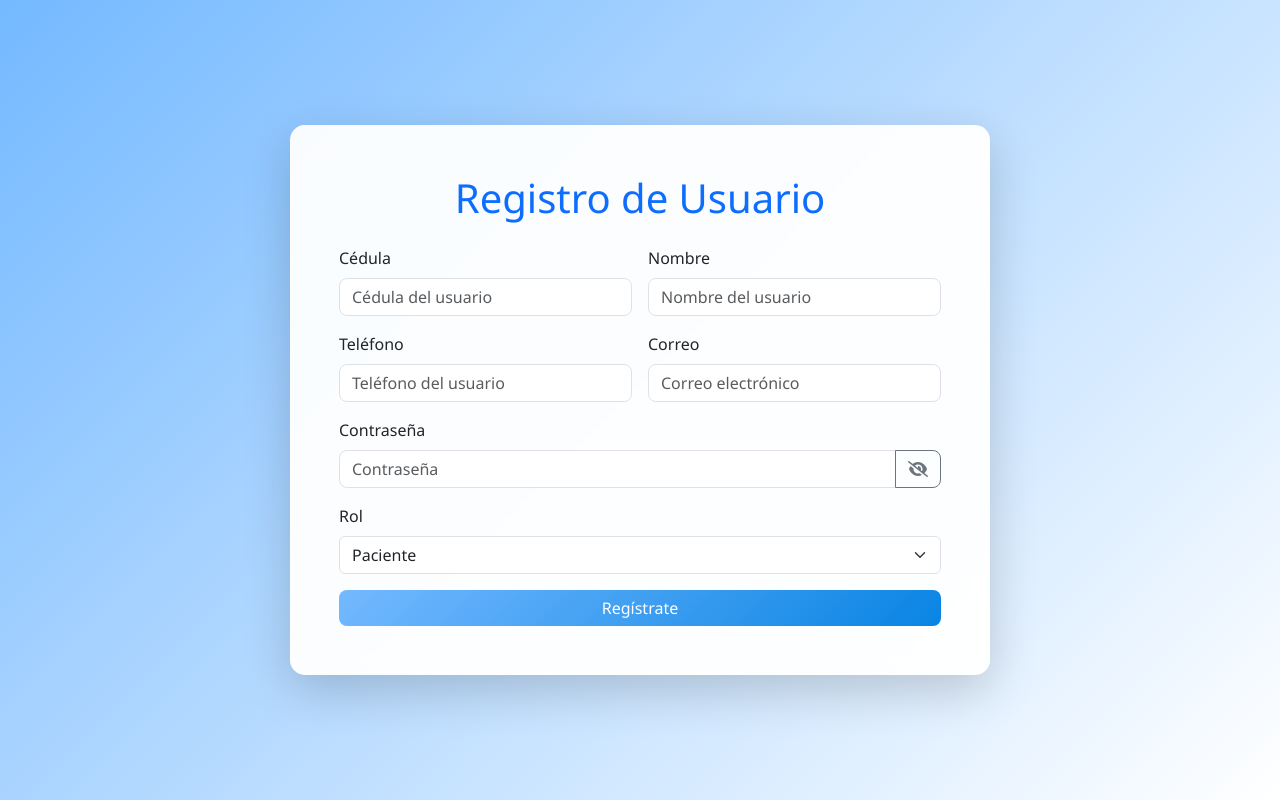
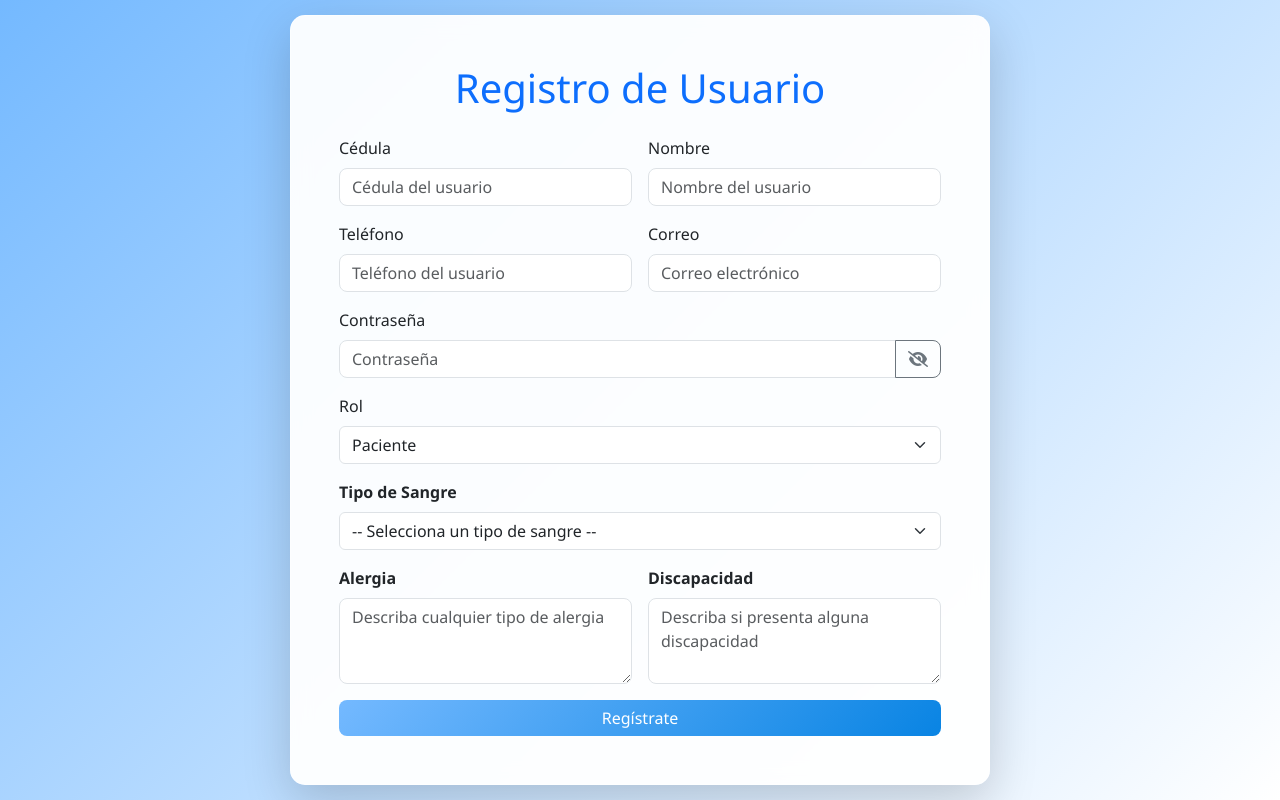
Before and after one commit to abecerrabe/Sistema-de-coordinaci-n-de-citas-m-dicas, a PHP site: page /src/pages/registroUsuario.php in a window 1280 px wide. Run offline with PHP 8.4, Linux system fonts and the light colour scheme.

Commit message:
Se agrega datos al crear paciente y se agrega permisos y  datos al navegador

```diff
--- a/src/js/validacionRol.js
+++ b/src/js/validacionRol.js
@@ -19,11 +19,16 @@ function validacionRol() {
     const especialidadSelect = document.getElementById("especialidad");
     const horarioAtencionSelect = document.getElementById("horario_atencion");
 
+    const pacienteContainer = document.getElementById("paciente-container");
+    /*
+     const alergiaTextArea = document.getElementById("alergia");
+     const discapacidadTextArea = document.getElementById("discapacidad"); */
+
     function toggleEspecialidad() {
         if (rolSelect.value === "medico") {
-            // Mostrar contenedor
+            // Mostrar el contenedor de especialidades
             especialidadContainer.style.display = "block";
-            // Cargar opciones solo si aún no se han cargado
+
             if (especialidadSelect.options.length <= 1) {
                 fetch("../php/getCargos.php")
                     .then(res => res.text())
@@ -32,12 +37,22 @@ function validacionRol() {
                     })
                     .catch(err => console.error("Error cargando especialidades:", err));
             }
+
+            // Ocultar datos de paciente si está visible
+            pacienteContainer.style.display = "none";
+
+        } else if (rolSelect.value === "paciente") {
+            // Mostrar campos de paciente
+            pacienteContainer.style.display = "block";
+            especialidadContainer.style.display = "none";
+
         } else {
-            // Ocultar si no es médico
+            // Si es administrador u otro rol, ocultar ambos
             especialidadContainer.style.display = "none";
-            especialidadSelect.innerHTML = '<option value="">-- Selecciona una especialidad --</option>';
+            pacienteContainer.style.display = "none";
         }
     }
+
     function toggleTurnos() {
         if (rolSelect.value === "medico") {
             // Mostrar contenedor
--- a/src/pages/registroUsuario.php
+++ b/src/pages/registroUsuario.php
@@ -27,8 +27,8 @@ require_once "../php/rutas.php";
         <?php unset($_SESSION["error"]); ?>
       <?php endif; ?>
 
-      <form id="formRegistro" action=<?php echo $rutaUsuarioPHP?> method="POST" class="row g-3">
-        <?php if (isset($_GET['accion']) && $_GET['accion'] == 'crear'): unset($_SESSION['dataTemp'])?>
+      <form id="formRegistro" action=<?php echo $rutaUsuarioPHP ?> method="POST" class="row g-3">
+        <?php if (isset($_GET['accion']) && $_GET['accion'] == 'crear'): unset($_SESSION['dataTemp']) ?>
           <input type="hidden" name="accionGestionar" value="crear">
         <?php endif; ?>
 
@@ -88,6 +88,73 @@ require_once "../php/rutas.php";
           </select>
         </div>
 
+        <div id="paciente-container" class="col-12 mt-3" style="display: none;">
+          <!-- Tipo de Sangre -->
+          <div class="mb-3">
+            <label for="tipo_sangre" class="form-label fw-semibold">Tipo de Sangre</label>
+            <select class="form-select" id="tipo_sangre" name="tipo_sangre" required>
+              <option value="">-- Selecciona un tipo de sangre --</option>
+              <option value="A+" <?php echo ($_SESSION['dataTemp']['tipo_sangre'] ?? '') === 'A+' ? 'selected' : ''; ?>>A+</option>
+              <option value="A-" <?php echo ($_SESSION['dataTemp']['tipo_sangre'] ?? '') === 'A-' ? 'selected' : ''; ?>>A-</option>
+              <option value="B+" <?php echo ($_SESSION['dataTemp']['tipo_sangre'] ?? '') === 'B+' ? 'selected' : ''; ?>>B+</option>
+              <option value="B-" <?php echo ($_SESSION['dataTemp']['tipo_sangre'] ?? '') === 'B-' ? 'selected' : ''; ?>>B-</option>
+              <option value="AB+" <?php echo ($_SESSION['dataTemp']['tipo_sangre'] ?? '') === 'AB+' ? 'selected' : ''; ?>>AB+</option>
+              <option value="AB-" <?php echo ($_SESSION['dataTemp']['tipo_sangre'] ?? '') === 'AB-' ? 'selected' : ''; ?>>AB-</option>
+              <option value="O+" <?php echo ($_SESSION['dataTemp']['tipo_sangre'] ?? '') === 'O+' ? 'selected' : ''; ?>>O+</option>
+              <option value="O-" <?php echo ($_SESSION['dataTemp']['tipo_sangre'] ?? '') === 'O-' ? 'selected' : ''; ?>>O-</option>
+            </select>
+          </div>
+
+          <!-- Fila para Alergia y Discapacidad -->
+          <div class="row g-3">
+            <!-- Alergia -->
+            <div class="col-md-6">
+              <label for="alergia" class="form-label fw-semibold">Alergia</label>
+              <textarea
+                class="form-control"
+                id="alergia"
+                name="alergia"
+                rows="3"
+                placeholder="Describa cualquier tipo de alergia"><?php echo htmlspecialchars($_SESSION['dataTemp']['alergia'] ?? '', ENT_QUOTES); ?></textarea>
+
+            </div>
+
+            <!-- Discapacidad -->
+            <div class="col-md-6">
+              <label for="discapacidad" class="form-label fw-semibold">Discapacidad</label>
+              <textarea
+                class="form-control"
+                id="discapacidad"
+                name="discapacidad"
+                rows="3"
+                placeholder="Describa si presenta alguna discapacidad"><?php echo htmlspecialchars($_SESSION['dataTemp']['discapacidad'] ?? '', ENT_QUOTES); ?></textarea>
+            </div>
+          </div>
+        </div>
+
+
+        <!-- Especialidad (solo médicos) -->
+        <div id="especialidad-container" style="display:none;" class="col-12">
+          <label for="especialidad" class="form-label">Cargo</label>
+          <select class="form-select" id="especialidad" name="id_cargo">
+            <option value="">-- Selecciona una especialidad --</option>
+          </select>
+
+          <!-- Horario -->
+          <div class="mt-3">
+            <label for="horario" class="form-label">Horario de atención</label>
+            <select class="form-select" id="horario_atencion" name="horario_atencion">
+              <option value="">-- Selecciona un horario --</option>
+              <option value="dia" <?php echo ($_SESSION['dataTemp']['horario_atencion'] ?? '') === 'dia' ? 'selected' : ''; ?>>
+                Mañana (8:00 am - 12:00 pm)
+              </option>
+              <option value="tarde" <?php echo ($_SESSION['dataTemp']['horario_atencion'] ?? '') === 'tarde' ? 'selected' : ''; ?>>
+                Tarde (2:00 pm - 6:00 pm)
+              </option>
+            </select>
+          </div>
+        </div>
+
         <!-- Estado (solo en edición) -->
         <?php if (isset($_GET["id"])): ?>
           <div class="col-12">
@@ -100,27 +167,6 @@ require_once "../php/rutas.php";
           </div>
         <?php endif; ?>
 
-        <!-- Especialidad (solo médicos) -->
-        <div id="especialidad-container" style="display:none;" class="col-12">
-          <label for="especialidad" class="form-label">Cargo</label>
-          <select class="form-select" id="especialidad" name="id_cargo">
-            <option value="">-- Selecciona una especialidad --</option>
-          </select>
-
-          <!-- Horario -->
-          <div class="mt-3">
-            <label for="horario" class="form-label">Horario de atención</label>
-            <select class="form-select" name="horario_atencion">
-              <option value="">-- Selecciona un horario --</option>
-              <option value="dia" <?php echo ($_SESSION['dataTemp']['horario_atencion'] ?? '') === 'dia' ? 'selected' : ''; ?>>
-                Mañana (8:00 am - 12:00 pm)
-              </option>
-              <option value="tarde" <?php echo ($_SESSION['dataTemp']['horario_atencion'] ?? '') === 'tarde' ? 'selected' : ''; ?>>
-              Tarde (2:00 pm - 6:00 pm)
-              </option>
-            </select>
-          </div>
-        </div>
 
         <!-- Botón -->
         <?php $esEdicion = (isset($_GET["id"]) && $_GET["id"] !== "Registrar"); ?>
--- a/src/php/rutas.php
+++ b/src/php/rutas.php
@@ -1,9 +1,11 @@
 <?php
 //PAGES
 $rutaInicio = '../../index.php';
-$rutaDashboard = 'dashboard.php';
+$rutaDashboard = '../pages/dashboard.php';
 $rutaGestionUsuario = '../pages/gestionUsuarios.php';
 $rutaRegistroUsuario = '../pages/registroUsuario.php';
+$rutaRegistroHistoralMedico = '../pages/historalMedico.php';
+$rutaRegistroDiagnosticoMedico = '../pages/diagnosticoMedico.php';
 
 $rutaCrearCitas = '../pages/crearCita.php';
 $rutaConsultarCitas = '../pages/consultarCitas.php';
@@ -21,6 +23,8 @@ $paginaDashboard = 'dashboard.php';
 $paginaGestionarUsuario = 'gestionUsuarios.php';
 $paginaCrearCita = 'crearCita.php';
 $paginaConsultarCitas = 'consultarCitas.php';
+$paginaRegistroHistoralMedico = 'historalMedico.php';
+$paginaRegistroDiagnosticoMedico = 'diagnosticoMedico.php.php';
 
 function verificarAutenticacion($usuario,$estado, $ruta)
 {
```
Also changed, not shown: src/pages/nav.php (+26 -3 lines), src/php/citas.php (+0 -11 lines), src/php/usuario.php (+57 -14 lines).
